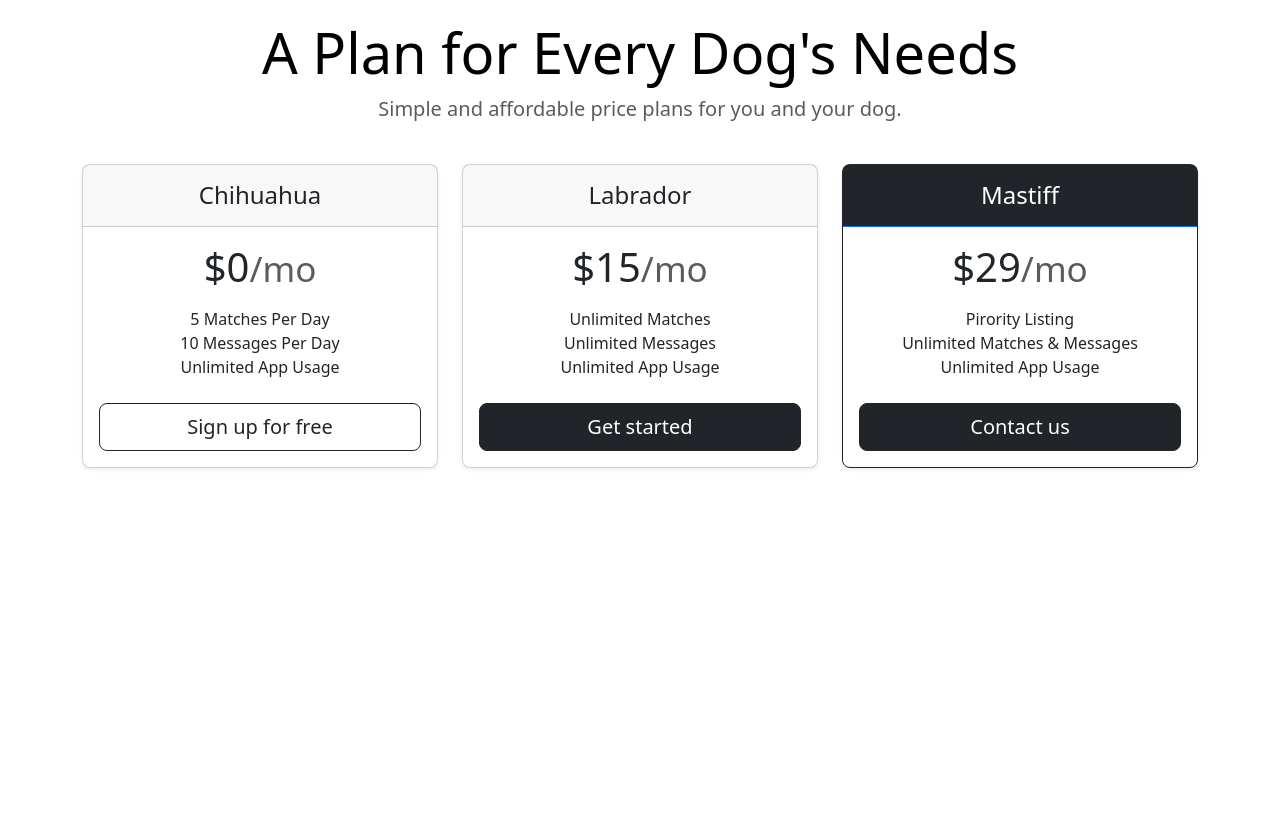
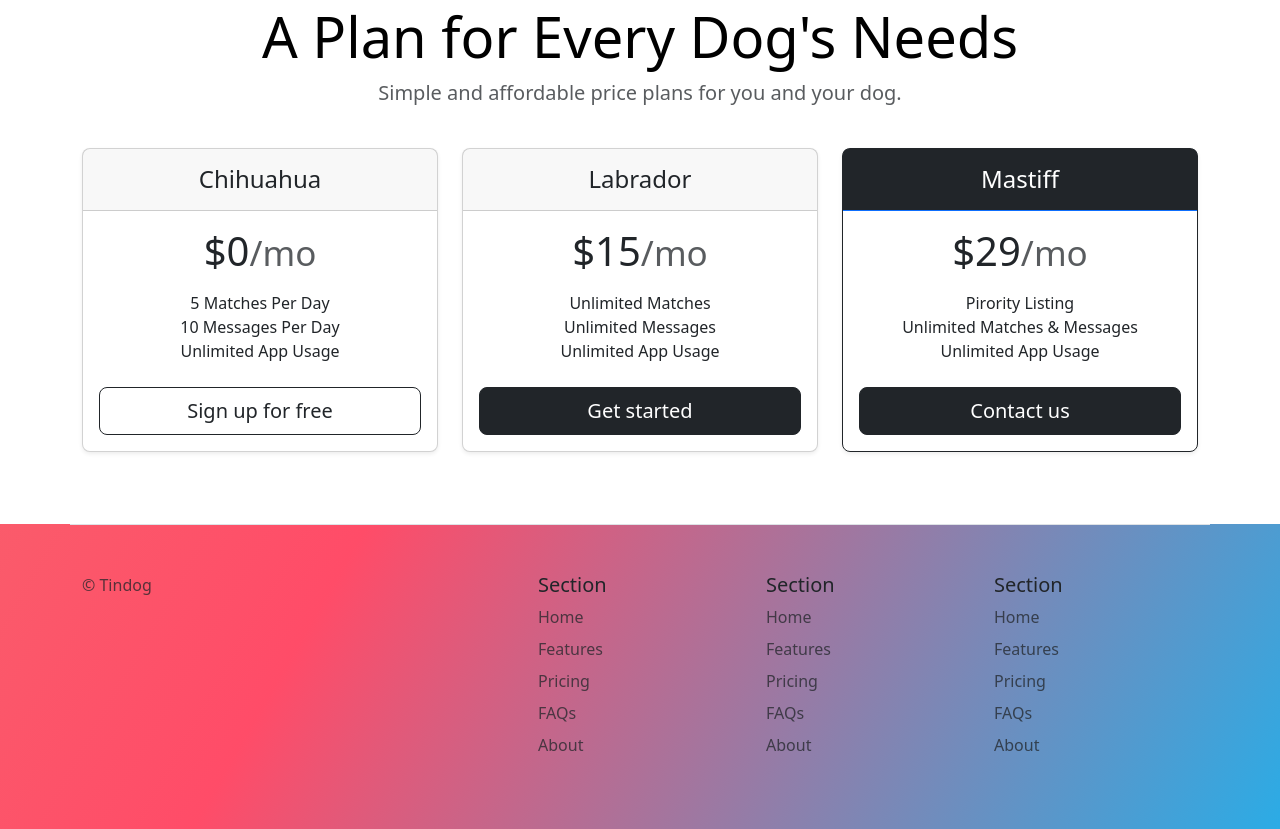
Before and after one commit to sohonroy/tindog, a plain HTML site: page index.html in a window 1280 px wide. Shown: the part 1591-2420 px from the top of the page. Before the commit the page ends 2115 px from the top, so only its background shows below. Drawn offline with nearby package versions, Linux system fonts and the light colour scheme.

Commit message:
Added footer

```diff
--- a/index.html
+++ b/index.html
@@ -122,7 +122,7 @@
   </section>
   <!-- Pricing -->
   <section id="pricing">
-    <div class="container py-3">
+    <div class="container">
       <header>
 
 
@@ -195,7 +195,52 @@
 
   </section>
   <!-- Footer -->
-  <section id="footer">
+  <section id="footer" class="gradient-background">
+    <div class="container">
+      <footer class="row row-cols-1 row-cols-sm-2 row-cols-md-5 py-5 mt-5 border-top">
+        <div class="col mb-3">
+
+          <p class="text-body-secondary">© Tindog</p>
+        </div>
+
+        <div class="col mb-3">
+
+        </div>
+
+        <div class="col mb-3">
+          <h5>Section</h5>
+          <ul class="nav flex-column">
+            <li class="nav-item mb-2"><a href="#" class="nav-link p-0 text-body-secondary">Home</a></li>
+            <li class="nav-item mb-2"><a href="#" class="nav-link p-0 text-body-secondary">Features</a></li>
+            <li class="nav-item mb-2"><a href="#" class="nav-link p-0 text-body-secondary">Pricing</a></li>
+            <li class="nav-item mb-2"><a href="#" class="nav-link p-0 text-body-secondary">FAQs</a></li>
+            <li class="nav-item mb-2"><a href="#" class="nav-link p-0 text-body-secondary">About</a></li>
+          </ul>
+        </div>
+
+        <div class="col mb-3">
+          <h5>Section</h5>
+          <ul class="nav flex-column">
+            <li class="nav-item mb-2"><a href="#" class="nav-link p-0 text-body-secondary">Home</a></li>
+            <li class="nav-item mb-2"><a href="#" class="nav-link p-0 text-body-secondary">Features</a></li>
+            <li class="nav-item mb-2"><a href="#" class="nav-link p-0 text-body-secondary">Pricing</a></li>
+            <li class="nav-item mb-2"><a href="#" class="nav-link p-0 text-body-secondary">FAQs</a></li>
+            <li class="nav-item mb-2"><a href="#" class="nav-link p-0 text-body-secondary">About</a></li>
+          </ul>
+        </div>
+
+        <div class="col mb-3">
+          <h5>Section</h5>
+          <ul class="nav flex-column">
+            <li class="nav-item mb-2"><a href="#" class="nav-link p-0 text-body-secondary">Home</a></li>
+            <li class="nav-item mb-2"><a href="#" class="nav-link p-0 text-body-secondary">Features</a></li>
+            <li class="nav-item mb-2"><a href="#" class="nav-link p-0 text-body-secondary">Pricing</a></li>
+            <li class="nav-item mb-2"><a href="#" class="nav-link p-0 text-body-secondary">FAQs</a></li>
+            <li class="nav-item mb-2"><a href="#" class="nav-link p-0 text-body-secondary">About</a></li>
+          </ul>
+        </div>
+      </footer>
+    </div>
 
   </section>
   <script src="https://cdn.jsdelivr.net/npm/bootstrap@5.3.3/dist/js/bootstrap.bundle.min.js" integrity="sha384-YvpcrYf0tY3lHB60NNkmXc5s9fDVZLESaAA55NDzOxhy9GkcIdslK1eN7N6jIeHz" crossorigin="anonymous"></script>
```
